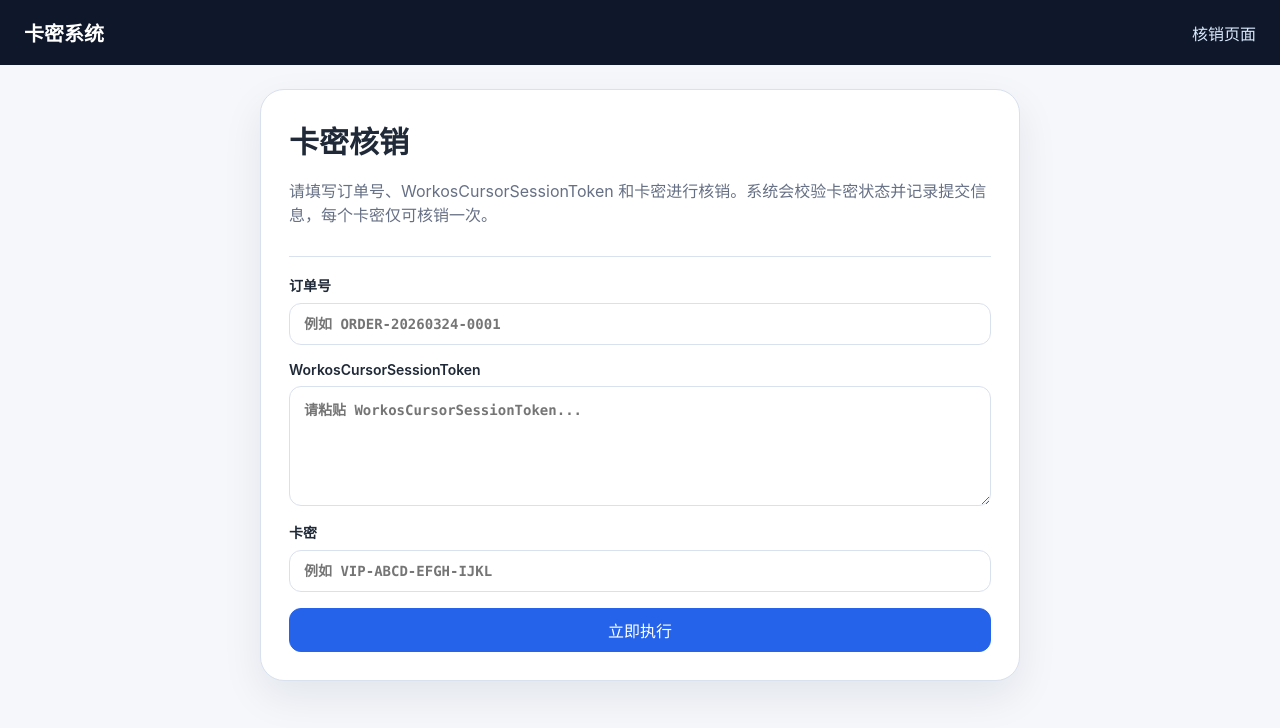
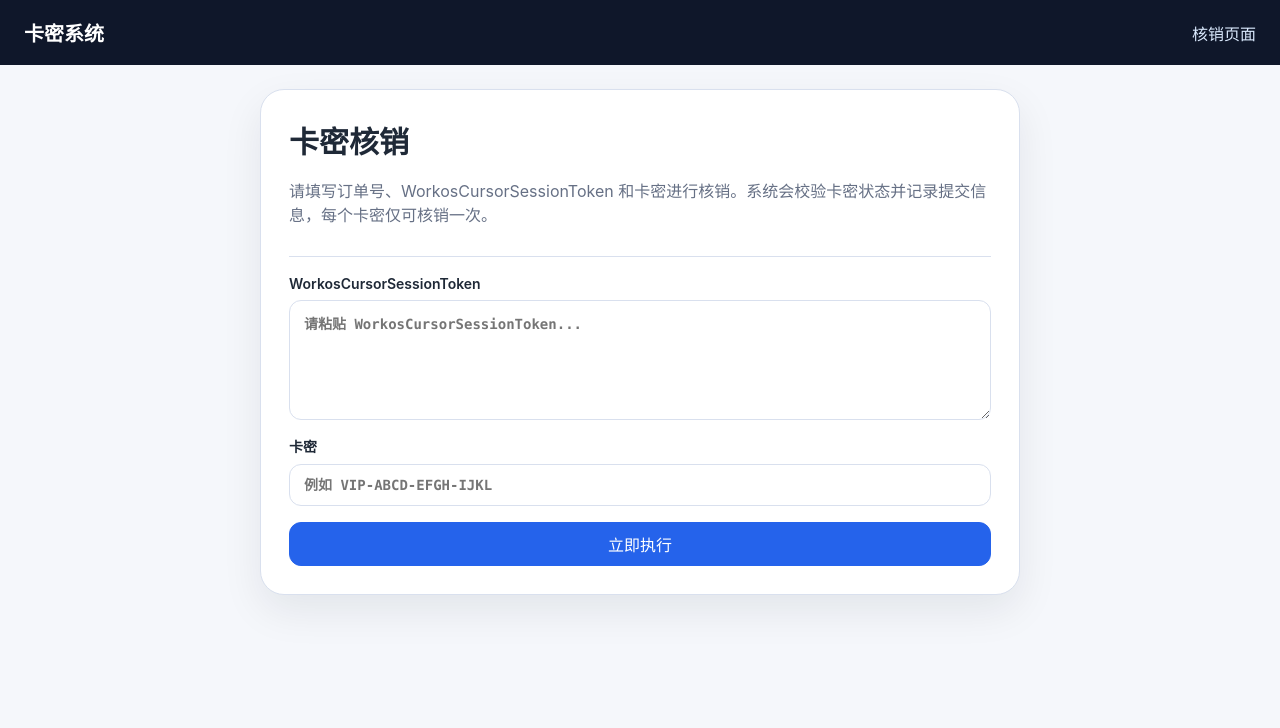
Before and after one commit to xman-ll/kami, a Next.js app: page /redeem in a window 1280 px wide. Shown: the top 728 px of the page. Built offline with nearby package versions, Linux system fonts and the light colour scheme; no server answers.

Commit message:
删除多余信息

```diff
--- a/src/components/redeem-client.tsx
+++ b/src/components/redeem-client.tsx
@@ -42,7 +42,6 @@ function getReasonText(result: RedeemResult | null): string {
 }
 
 export default function RedeemClient() {
-  const [orderId, setOrderId] = useState("");
   const [workosCursorSessionToken, setWorkosCursorSessionToken] = useState("");
   const [code, setCode] = useState("");
   const [submitting, setSubmitting] = useState(false);
@@ -63,7 +62,6 @@ export default function RedeemClient() {
         },
         body: JSON.stringify({
           code,
-          orderId: orderId.trim(),
           workosCursorSessionToken: workosCursorSessionToken.trim(),
         }),
       });
@@ -83,16 +81,6 @@ export default function RedeemClient() {
 
   return (
     <form className="stack-form redeem-form-adapted" onSubmit={handleSubmit}>
-      <label>
-        订单号
-        <input
-          className="input mono"
-          value={orderId}
-          onChange={(event) => setOrderId(event.target.value)}
-          placeholder="例如 ORDER-20260324-0001"
-        />
-      </label>
-
       <label>
         WorkosCursorSessionToken
         <textarea
@@ -125,8 +113,6 @@ export default function RedeemClient() {
           {"card" in result && result.card ? (
             <p className="muted">
               核销时间：{result.card.redeemedAt ? new Date(result.card.redeemedAt).toLocaleString("zh-CN") : "-"}
-              <br />
-              核销人：{result.card.redeemedBy ?? "-"}
             </p>
           ) : null}
         </div>
```
